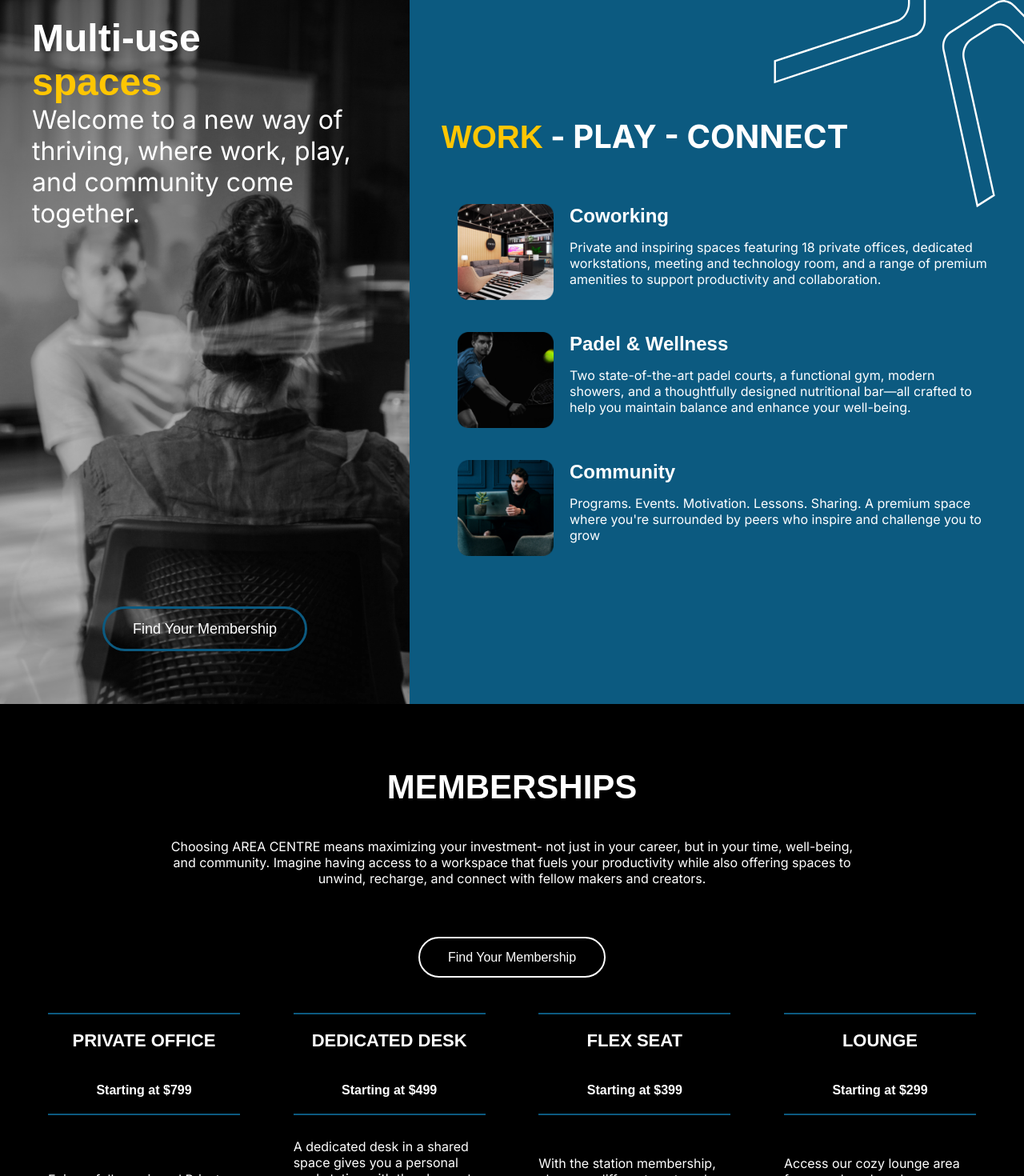
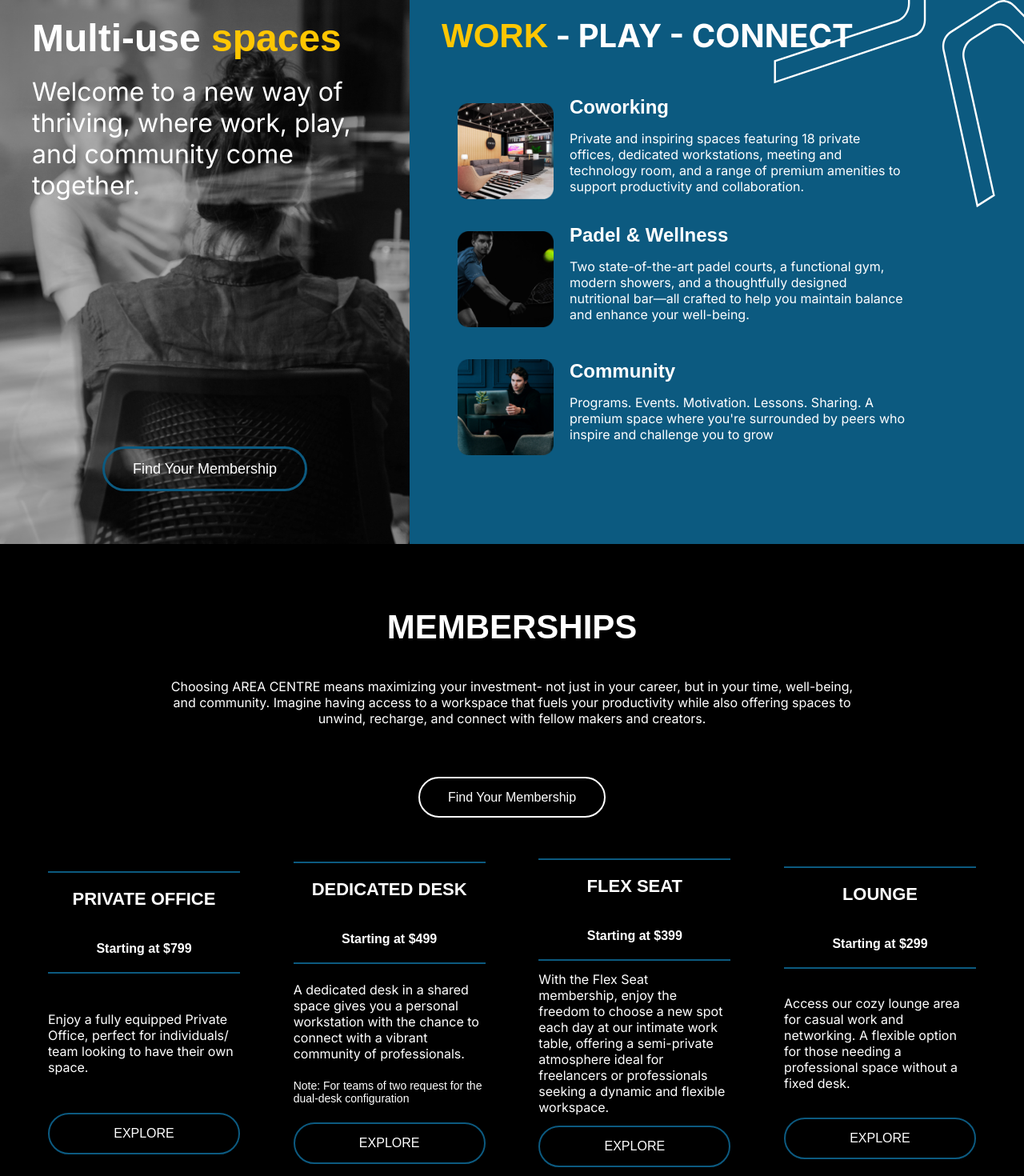
Before and after one commit to CPF-Floors/landing-area, a React (Vite) app: page / in a window 1280 px wide. Shown: the part 820-2290 px from the top of the page at 80% size. Built offline with nearby package versions, Linux system fonts and the light colour scheme; a web font is replaced by a local one.

Commit message:
[dev] - styles update

```diff
--- a/src/App.css
+++ b/src/App.css
@@ -178,7 +178,7 @@
   .link-container {
     width: 25%;
     display: flex;
-    justify-content: space-around;
+    justify-content: end;
     align-items: center;
     padding: 25px;
     a {
@@ -236,7 +236,7 @@
   justify-content: space-between;
   align-items: center;
   width: 100%;
-  height: 900px;
+  height: 700px;
   .second-banner-text {
     position: relative;
     height: 100%;
@@ -248,13 +248,16 @@
     background-image: url("/sb.png");
     background-repeat: no-repeat;
     background-size: cover;
-    background-position-y: 0;
+    background-position-y: bottom;
     color: white;
     font-size: 32px;
     padding: 40px;
     padding-bottom: 80px;
     span {
       color: #ffc602;
+    }
+    p{
+      margin-top: 20px;
     }
     a {
       border: 3px solid #0c5a80;
@@ -273,7 +276,7 @@
     background-color: #0c5a80;
     display: flex;
     flex-direction: column;
-    justify-content: center;
+    justify-content: start;
     .second-banner-cards-title {
       margin-bottom: 40px;
       p {
@@ -283,7 +286,7 @@
       }
       span {
         color: #ffc602;
-        font-size: 40px;
+        font-size: 42px;
         font-weight: 700;
       }
     }
@@ -298,6 +301,7 @@
       }
       p {
         margin: 15px 0;
+        width: 80%;
       }
     }
   }
@@ -321,7 +325,9 @@
         width: 100%;
         text-align: center;
         font-size: 16px;
-        p,
+        p{
+          font-size: 48px;
+        }
         span {
           font-size: 50px;
         }
@@ -329,6 +335,9 @@
       .second-banner-card {
         flex-direction: column;
         text-align: center;
+        p{
+          width: 100%;
+        }
       }
     }
   }
@@ -371,7 +380,7 @@
       width: 20%;
       display: flex;
       flex-direction: column;
-      justify-content: space-between;
+      justify-content: space-around;
       height: 400px;
       p {
         margin: 0;
@@ -403,7 +412,7 @@
   padding: 80px 40px;
   h2 {
     font-size: 32px;
-    margin-bottom: 80px;
+    margin-bottom: 20px;
   }
   .includes {
     width: 100%;
--- a/src/components/Memberships.jsx
+++ b/src/components/Memberships.jsx
@@ -46,9 +46,7 @@
               <h4>Starting at $399</h4>
             </div>
             <p>
-              With the station membership, choose a different spot each day in
-              our private coworking areas, perfect for freelancers or those
-              seeking a dynamic workspace.
+            With the Flex Seat membership, enjoy the freedom to choose a new spot each day at our intimate work table, offering a semi-private atmosphere ideal for freelancers or professionals seeking a dynamic and flexible workspace.
             </p>
             <a href="#contact">EXPLORE</a>
           </div>
@@ -78,8 +76,8 @@
             <p>Showers</p>
           </div>
           <div>
-            <img src="/m3.svg" alt="" />
-            <p>Rest Room</p>
+            <img src="/m8.svg" alt="" />
+            <p>Meeting Rooms</p>
           </div>
         </div>
         <div className="includes-2">
@@ -96,12 +94,12 @@
             <p>Community</p>
           </div>
           <div>
-            <img src="/m8.svg" alt="" />
-            <p>Meeting Rooms</p>
+            <img src="/m2.svg" alt="" />
+            <p>Phone Both</p>
           </div>
           <div>
-            <img src="/m2.svg" alt="" />
-            <p>Phone Both</p>
+            <img src="/m3.svg" alt="" />
+            <p>Rest Room</p>
           </div>
         </div>
       </div>
@@ -118,8 +116,8 @@
           <p>Showers</p>
         </div>
         <div className="includes-card-mobile">
-          <img src="/m3.svg" alt="" />
-          <p>Rest Room</p>
+          <img src="/m2.svg" alt="" />
+          <p>Phone Both</p>
         </div>
         <div className="includes-card-mobile">
           <img src="/m5.svg" alt="" />
@@ -138,8 +136,8 @@
           <p>Meeting <br /> Rooms</p>
         </div>
         <div className="includes-card-mobile">
-          <img src="/m2.svg" alt="" />
-          <p>Phone Both</p>
+          <img src="/m3.svg" alt="" />
+          <p>Rest Room</p>
         </div>
         </div>
       </div>
--- a/src/components/SecondBanner.jsx
+++ b/src/components/SecondBanner.jsx
@@ -4,12 +4,12 @@
       <div className="second-banner-text">
         <div>
           <h2>
-            Multi-use <br />
-            <span>spaces</span>
+            Multi-use
+            <span> spaces</span>
           </h2>
           <p>
-            Welcome to a new way of thriving, where work, play,
-            and community come together.
+            Welcome to a new way of thriving, where work, play, and community
+            come together.
             <br />
           </p>
         </div>
```
